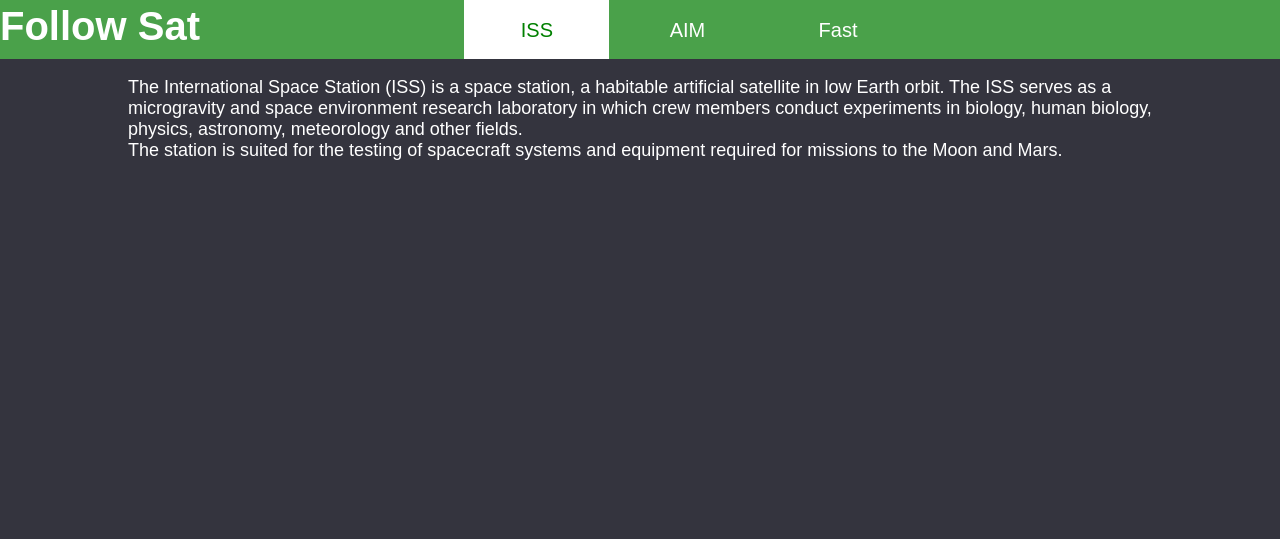
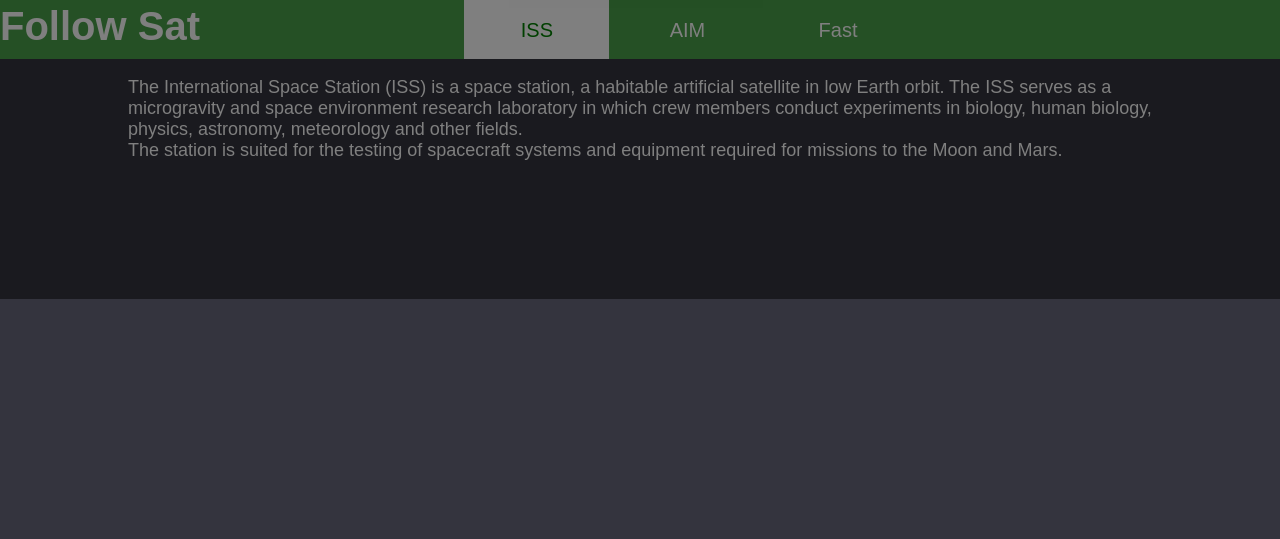
Before and after one commit to International-space-apps-bordeaux/TS5, a PHP site: page / in a window 1280 px wide. Shown: the part 501-1040 px from the top of the page. Run offline with PHP 8.4, Linux system fonts and the light colour scheme; some libraries are stand-ins or nearby versions.

Commit message:
Added loader

```diff
--- a/client/css/layout.css
+++ b/client/css/layout.css
@@ -11,6 +11,19 @@ body {
 #container {
     height: 1280px;
     width: 100%;
+}
+
+#load {
+    position: absolute;
+    width: 100%;
+    height: 100%;
+    background: black;
+    opacity: 0.5;
+    text-align: center;
+    z-index: 999999;
+}
+#load img {
+    margin-top: 300px;
 }
 
 #map {
--- a/client/index.php
+++ b/client/index.php
@@ -19,7 +19,7 @@ $baseUrl = "";
 <body>
 
     <div id="container">
-
+      <div id="load"><img src="load.gif" /></div>
       <div id="map" class="col-md-10 col-md-offset-1"></div>
 
       <div id="up-menu">
--- a/client/js/tracker.js
+++ b/client/js/tracker.js
@@ -38,6 +38,7 @@ var app = {
                 $('#'+_this.satId).css('display', 'block');
                 $('#current-sat').html($(this).html());
                 $(this).addClass('selected');
+                $('#load').css('display', 'block');
 
         });
     },
@@ -129,6 +130,8 @@ var app = {
             _this.t1 = t1;
             _this.t2 = t2;
 
+            $('#load').css('display', 'none');
+
             _this.timer = setInterval(function() {
                 _this.updatePosition();
             }, 1000);
```
Also changed, not shown: client/load.gif (added).
